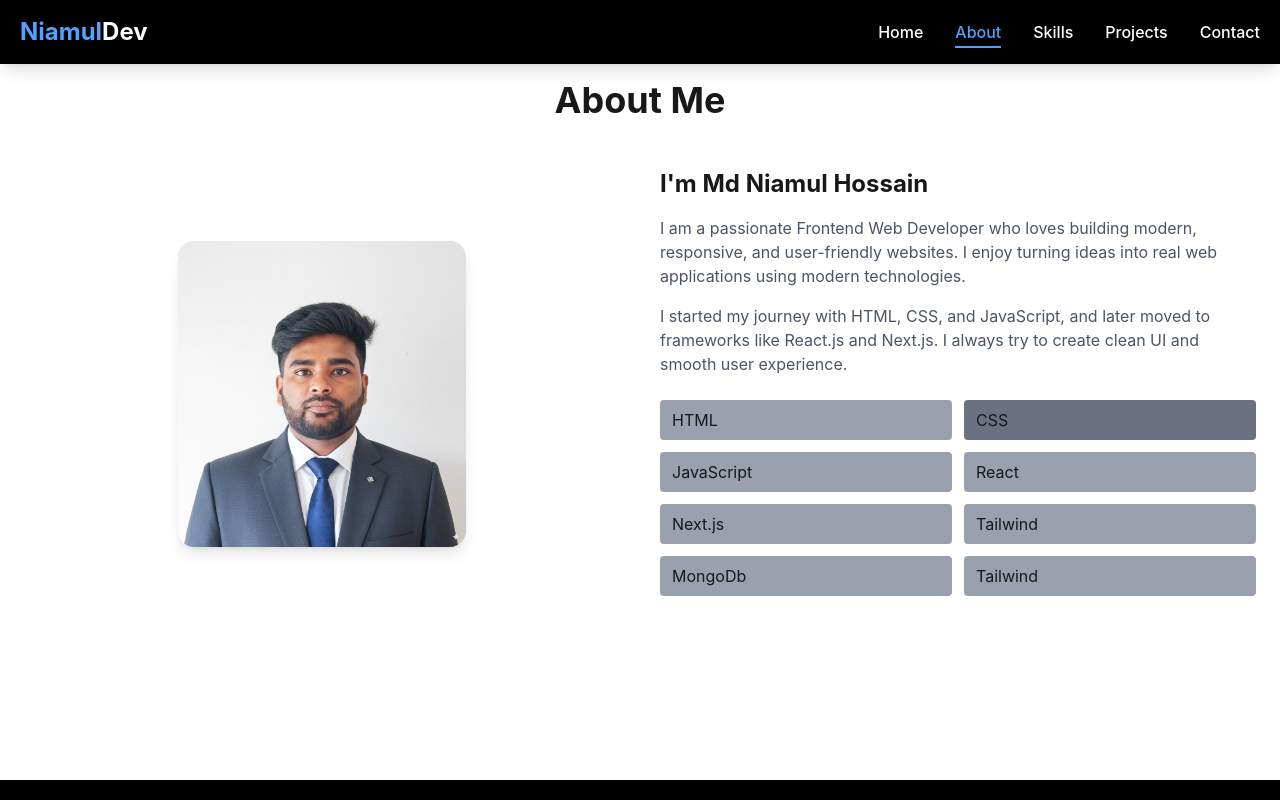
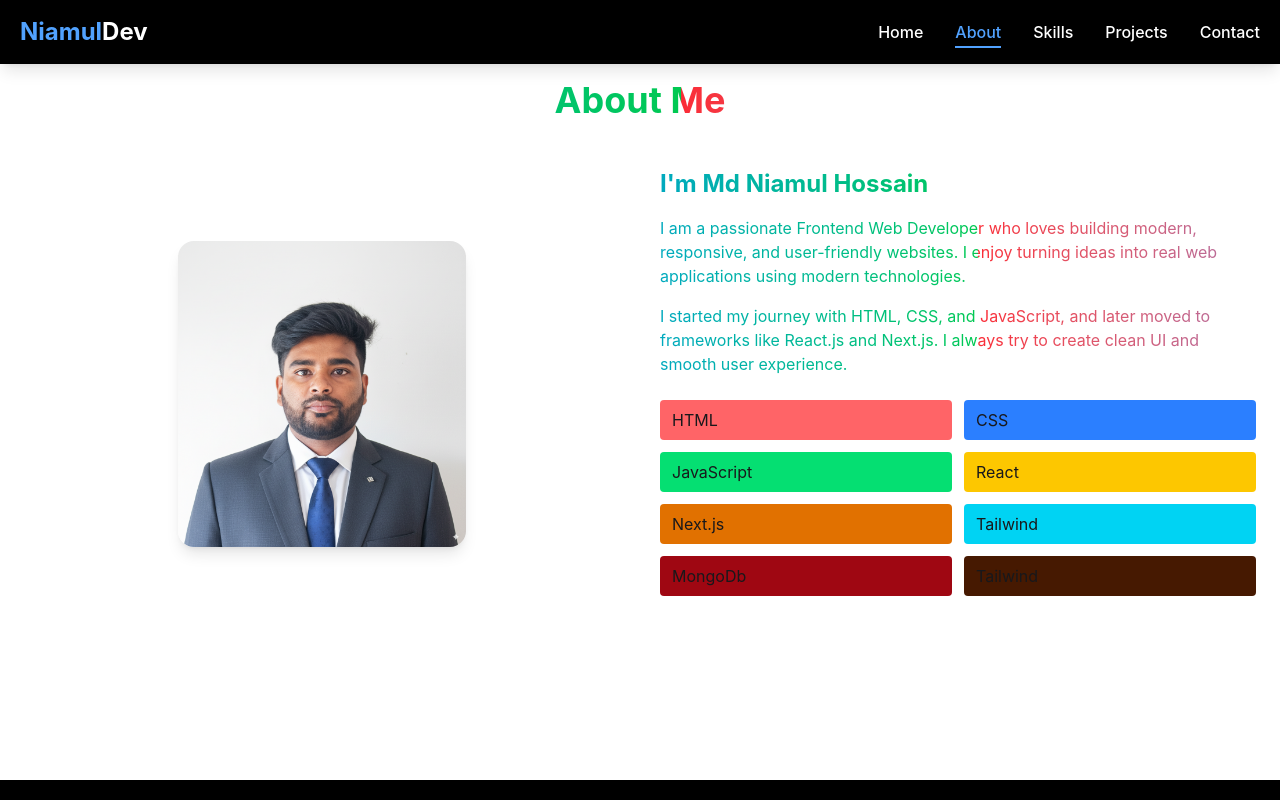
Before and after one commit to MdNiamul/React-Portfoliyo, a React (Vite) app: page /about in a window 1280 px wide. Shown: the top 800 px of the page. Built offline with nearby package versions, Linux system fonts and the light colour scheme.

Commit message:
create-color

```diff
--- a/src/Component/Projects/Project.jsx
+++ b/src/Component/Projects/Project.jsx
@@ -15,11 +15,13 @@ const Project = () => {
   return (
     <section className="max-w-7xl mx-auto px-6 py-20">
 
-      <h1 className="text-4xl font-bold text-center mb-12">
+      <h1 className="text-4xl font-bold text-center mb-12 bg-gradient-to-r from-red-500 via-blue-500 to-green-500
+                          bg-[length:200%_100%] bg-clip-text text-transparent
+                          animate-[shine_3s_linear_infinite]">
         My Projects
       </h1>
 
-      <div className="grid cursor-pointer md:grid-cols-2 lg:grid-cols-3 gap-8">
+      <div className="grid cursor-pointer md:grid-cols-2 lg:grid-cols-3 gap-8 ">
 
         {projects.map((project) => (
 
--- a/src/Pages/About.jsx
+++ b/src/Pages/About.jsx
@@ -5,7 +5,9 @@ const About = () => {
   return (
     <section id="about" className="max-w-7xl mx-auto px-6 py-20">
 
-      <h1 className="text-4xl font-bold text-center mb-12">
+      <h1 className="text-4xl font-bold text-center mb-12 bg-gradient-to-r from-red-500 via-blue-500 to-green-500
+                          bg-[length:200%_100%] bg-clip-text text-transparent
+                          animate-[shine_3s_linear_infinite]">
         About Me
       </h1>
 
@@ -23,32 +25,38 @@ const About = () => {
         {/* About Text */}
         <div>
 
-          <h2 className="text-2xl font-bold mb-4">
+          <h2 className="text-2xl font-bold mb-4 bg-gradient-to-r from-red-500 via-blue-500 to-green-500
+                          bg-[length:200%_100%] bg-clip-text text-transparent
+                          animate-[shine_3s_linear_infinite]">
             I'm Md Niamul Hossain
           </h2>
 
-          <p className="text-gray-600 mb-4">
+          <p className="text-gray-600 mb-4 bg-gradient-to-r from-red-500 via-blue-500 to-green-500
+                          bg-[length:200%_100%] bg-clip-text text-transparent
+                          animate-[shine_3s_linear_infinite]">
             I am a passionate Frontend Web Developer who loves building
             modern, responsive, and user-friendly websites. I enjoy turning
             ideas into real web applications using modern technologies.
           </p>
 
-          <p className="text-gray-600 mb-6">
+          <p className="text-gray-600 mb-6 bg-gradient-to-r from-red-500 via-blue-500 to-green-500
+                          bg-[length:200%_100%] bg-clip-text text-transparent
+                          animate-[shine_3s_linear_infinite]">
             I started my journey with HTML, CSS, and JavaScript, and later
             moved to frameworks like React.js and Next.js. I always try to
             create clean UI and smooth user experience.
           </p>
 
           {/* Skills */}
-          <div className="grid grid-cols-2 gap-3 mb-6">
-            <span className="bg-gray-400 px-3 py-2 rounded">HTML</span>
-            <span className="bg-gray-500 px-3 py-2 rounded">CSS</span>
-            <span className="bg-gray-400 px-3 py-2 rounded">JavaScript</span>
-            <span className="bg-gray-400 px-3 py-2 rounded">React</span>
-            <span className="bg-gray-400 px-3 py-2 rounded">Next.js</span>
-            <span className="bg-gray-400 px-3 py-2 rounded">Tailwind</span>
-            <span className="bg-gray-400 px-3 py-2 rounded">MongoDb</span>
-            <span className="bg-gray-400 px-3 py-2 rounded">Tailwind</span>
+          <div className="grid grid-cols-2 gap-3 mb-6 ">
+            <span className="bg-red-400 px-3 py-2 rounded">HTML</span>
+            <span className="bg-blue-500 px-3 py-2 rounded">CSS</span>
+            <span className="bg-green-400 px-3 py-2 rounded">JavaScript</span>
+            <span className="bg-yellow-400 px-3 py-2 rounded">React</span>
+            <span className="bg-amber-600 px-3 py-2 rounded">Next.js</span>
+            <span className="bg-cyan-400 px-3 py-2 rounded">Tailwind</span>
+            <span className="bg-red-800 px-3 py-2 rounded">MongoDb</span>
+            <span className="bg-amber-950 px-3 py-2 rounded">Tailwind</span>
           </div>
 
           {/* Button */}
--- a/src/Pages/Contact.jsx
+++ b/src/Pages/Contact.jsx
@@ -13,12 +13,14 @@ const Contact = () => {
 
     return (
         <section id="contact" className="max-w-7xl mx-auto px-6 py-20">
-            <h1 className="text-4xl font-bold text-center mb-12">Contact Me</h1>
+            <h1 className="text-4xl font-bold text-center mb-12 bg-gradient-to-r from-red-500 via-blue-500 to-green-500
+                          bg-[length:200%_100%] bg-clip-text text-transparent
+                          animate-[shine_3s_linear_infinite]">Contact Me</h1>
 
             <div className="flex justify-around md:flex-row gap-10">
 
                 {/* Social Icons - Left Side */}
-                <div className="md:w-1/5 grid grid-cols-2 gap-4 justify-items-center md:justify-items-start">
+                <div className=" md:w-1/5 grid grid-cols-2 gap-4 justify-items-center md:justify-items-start">
                     {socialLinks.map((social) => (
                         <a
                             key={social.id}
@@ -34,7 +36,9 @@ const Contact = () => {
 
                 {/* Contact Form / Message - Right Side */}
                 <div className="md:w-2/5">
-                    <p className="text-gray-600 mb-6">
+                    <p className="text-gray-600 mb-6 bg-gradient-to-r from-red-500 via-blue-500 to-green-500
+                          bg-[length:200%_100%] bg-clip-text text-transparent
+                          animate-[shine_3s_linear_infinite]">
                         I'm open for work! Feel free to reach out via social media or send a message directly.
                     </p>
 
--- a/src/Pages/Experience.jsx
+++ b/src/Pages/Experience.jsx
@@ -11,10 +11,12 @@ const Experience = () => {
     }, []);
 
     return (
-        <section id="experience" className="max-w-7xl mx-auto px-6 py-20">
+        <section id="experience" className="max-w-7xl mx-auto px-6 py-20 bg-gradient-to-r from-red-500 via-blue-500 to-green-500
+                          bg-[length:200%_100%] bg-clip-text text-transparent
+                          animate-[shine_3s_linear_infinite]">
             <h1 className="text-4xl font-bold text-center mb-12">Experience</h1>
 
-            <div className="space-y-8">
+            <div className="space-y-8 ">
                 {experiences.map((exp) => (
                     <div
                         key={exp.id}
--- a/src/Pages/Skills.jsx
+++ b/src/Pages/Skills.jsx
@@ -18,7 +18,9 @@ const Skills = () => {
 
       <div className="max-w-6xl mx-auto text-center">
 
-        <h2 className="text-4xl font-bold mb-12">My Skills</h2>
+        <h2 className="text-4xl font-bold mb-12 bg-gradient-to-r from-red-500 via-blue-500 to-green-500
+                          bg-[length:200%_100%] bg-clip-text text-transparent
+                          animate-[shine_3s_linear_infinite]">My Skills</h2>
 
         <div className="grid cursor-pointer grid-cols-2 md:grid-cols-4 gap-8">
 
```
